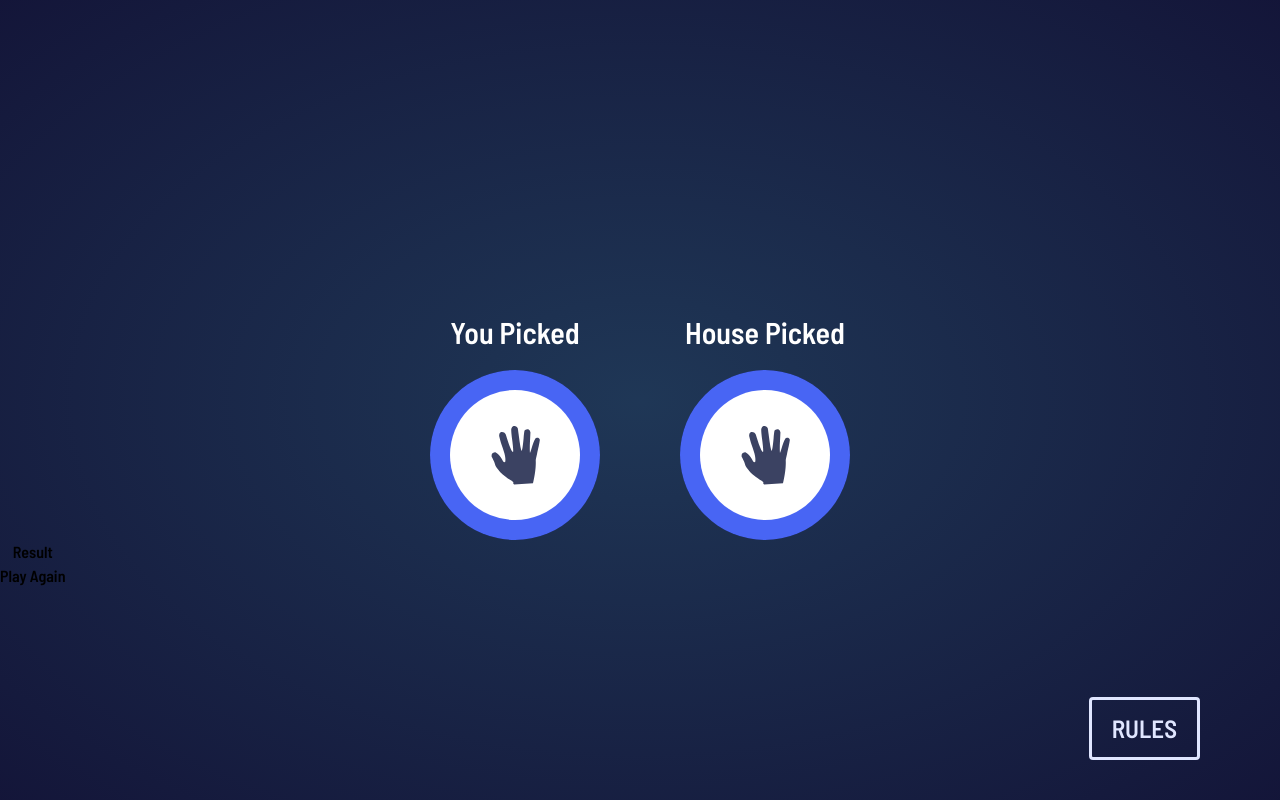
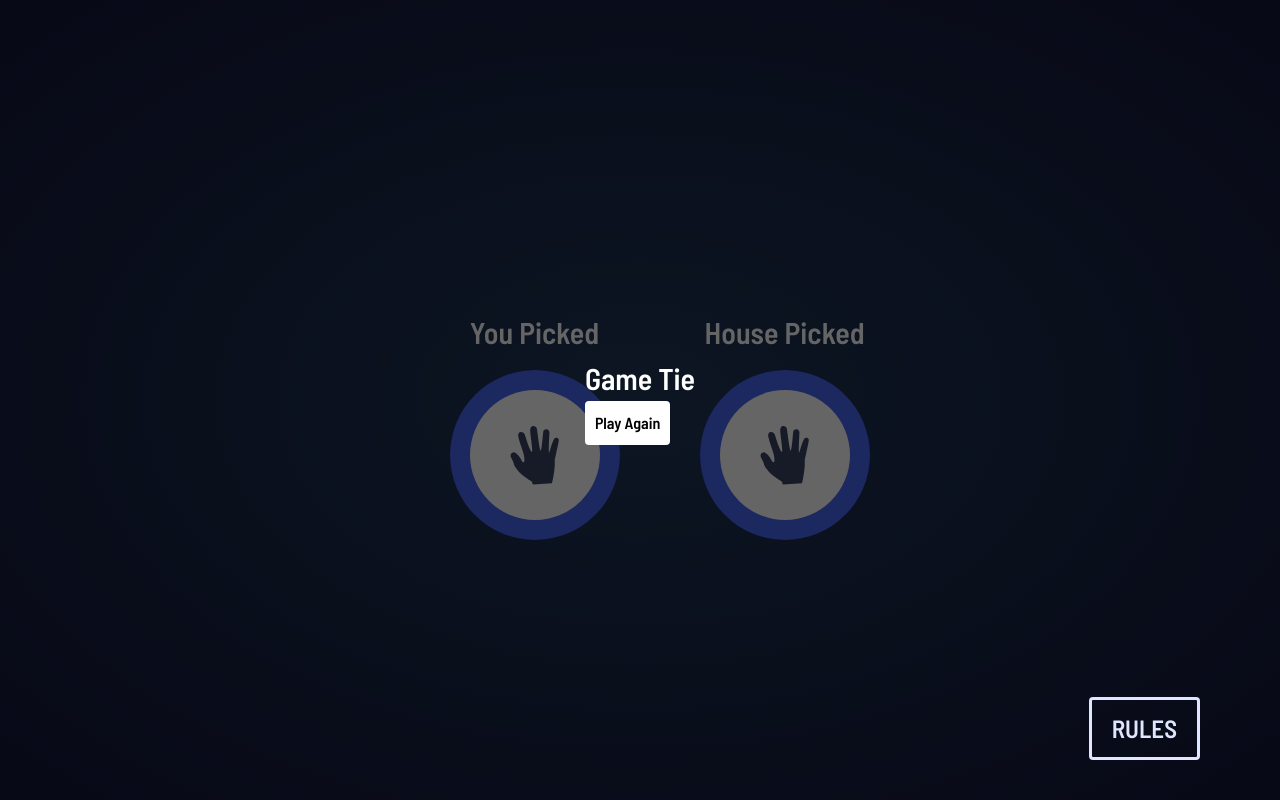
Before and after one commit to Toufiq005/rock-paper-scissors-fem, a website: page index.html in a window 1280 px wide. Both pictures are taken after a click on the element 515 px from the left and 295 px from the top of the page. Drawn offline with Linux system fonts and the light colour scheme.

Commit message:
Just few more times needed

```diff
--- a/index.html
+++ b/index.html
@@ -13,14 +13,14 @@
 <body class="relative" onload="getRule()">
   <div class="rule-modal flex justify-center items-center " id="modal">
     <div class="rule flex justify-center items-center flex-col">
-      <div class="rule-top flex justify-between items-center">
+      <div class="rule-top flex justify-between items-center" id="modal-btn" onclick="getRule()">
         <h1>RULES</h1>
-        <button id="modal-btn" onclick="getRule()"><img src="/images/icon-close.svg" alt=""></button>
+        <button><img src="/images/icon-close.svg" alt=""></button>
       </div>
       <img src="/images/image-rules.svg" alt="Rule">
     </div>
   </div>
-  <div class="step1 relative flex justify-center items-center" id="step1">
+  <div class="step1 absolute flex justify-center items-center" id="step1">
     <div class="flex flex-col items-center justify-center absolute">
       <div class="flex justify-between items-center mb">
         <div class="circle bg-blue flex justify-center items-center paper">
@@ -42,7 +42,7 @@
     </div>
     <img src="/images/bg-triangle.svg" alt="">
   </div>
-  <div class="step2 hidden justify-center h-screen w-full items-center " id="step2">
+  <div class="step2 hidden absolute justify-center h-screen w-full items-center " id="step2">
     <div class="player circle trans  flex flex-col items-center ">
       <div id="player"></div>
       <h2 class="">You Picked</h2>
@@ -52,9 +52,11 @@
       <h2>House Picked</h2>
     </div>
   </div>
-  <div class="step4 flex absolute justify-center items-center flex-col">
-    <h1 id="gameResult">Result</h1>
-    <button>Play Again</button>
+  <div class="step4 hidden absolute justify-center items-center flex-col" id="gameResultModal">
+    <div class="step4-div ">
+      <h1 id="gameResult">Result</h1>
+      <button id="playAgain">Play Again</button>
+    </div>
   </div>
 
   <button class="rule-btn absolute" onclick="getRule()">RULES</button>
@@ -65,7 +67,7 @@
   <script src="app.js"></script>
   <!-- <div class="attribution">
     Challenge by <a href="https://www.frontendmentor.io?ref=challenge" target="_blank">Frontend Mentor</a>.
-    Coded by <a href="#">Your Name Here</a>.
+    Coded by <a href="https://www.github.com/Toufiq005">Toufiq Mowla</a>.
   </div> -->
 </body>
 
--- a/style.css
+++ b/style.css
@@ -91,6 +91,7 @@ body {
 /* -------------step2-------------- */
 .step2 {
     padding-top: 370px;
+    margin: 0 32%;
 }
 
 .step2 h2 {
@@ -105,3 +106,26 @@ body {
 }
 
 /* -------------step4-------------- */
+.step4 {
+    width: 100%;
+    height: 100vh;
+    background: hsla(0, 0%, 0%, 0.605);
+}
+
+.step4-div {
+    right: 47%;
+    left: 47%;
+    top: 50%;
+}
+
+.step4-div button {
+    padding: 10px 10px;
+    border-radius: 4px;
+    background: white;
+    color: black;
+}
+
+#gameResult {
+    font-size: 30px;
+    color: white;
+}
```
